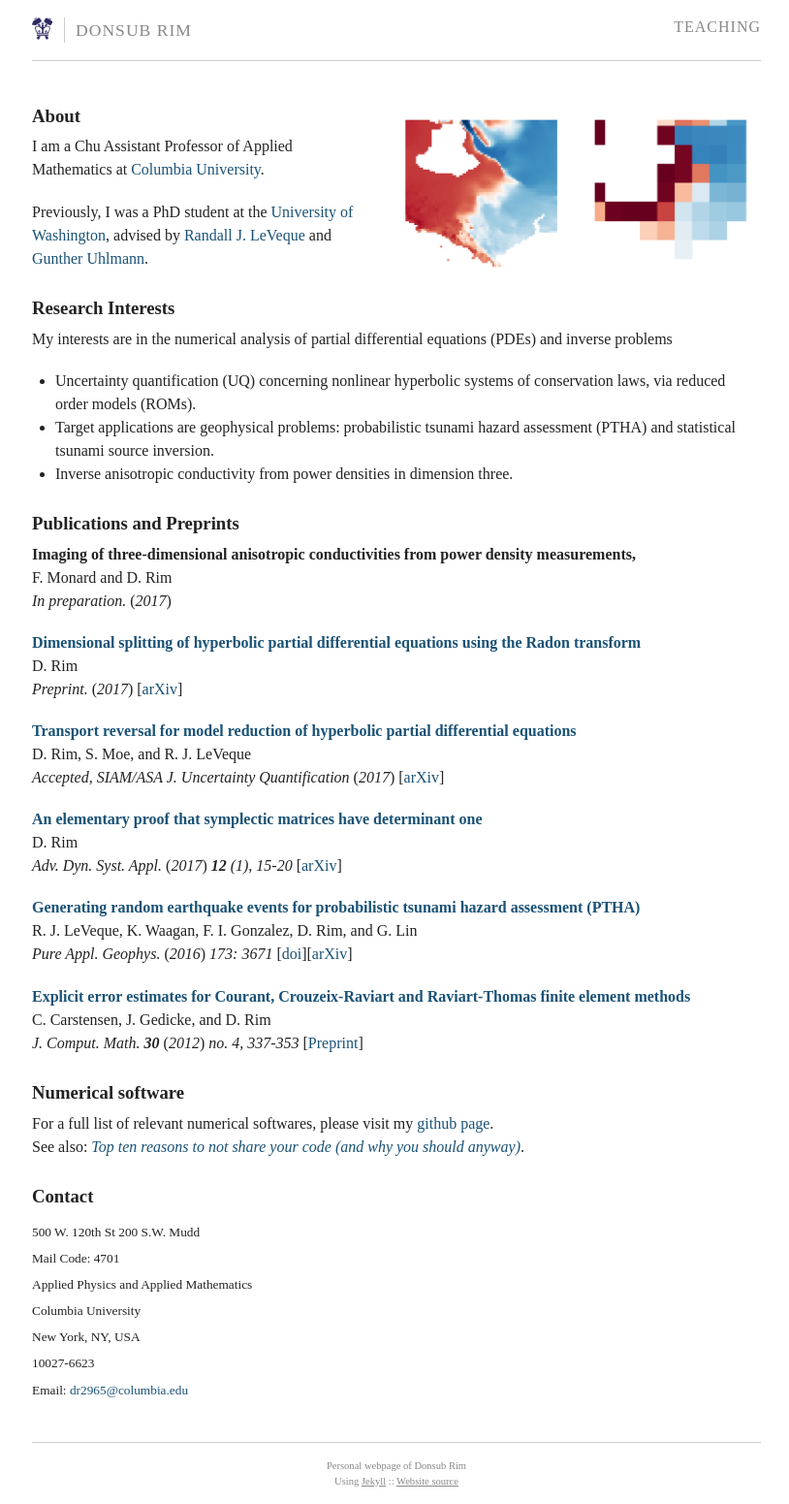
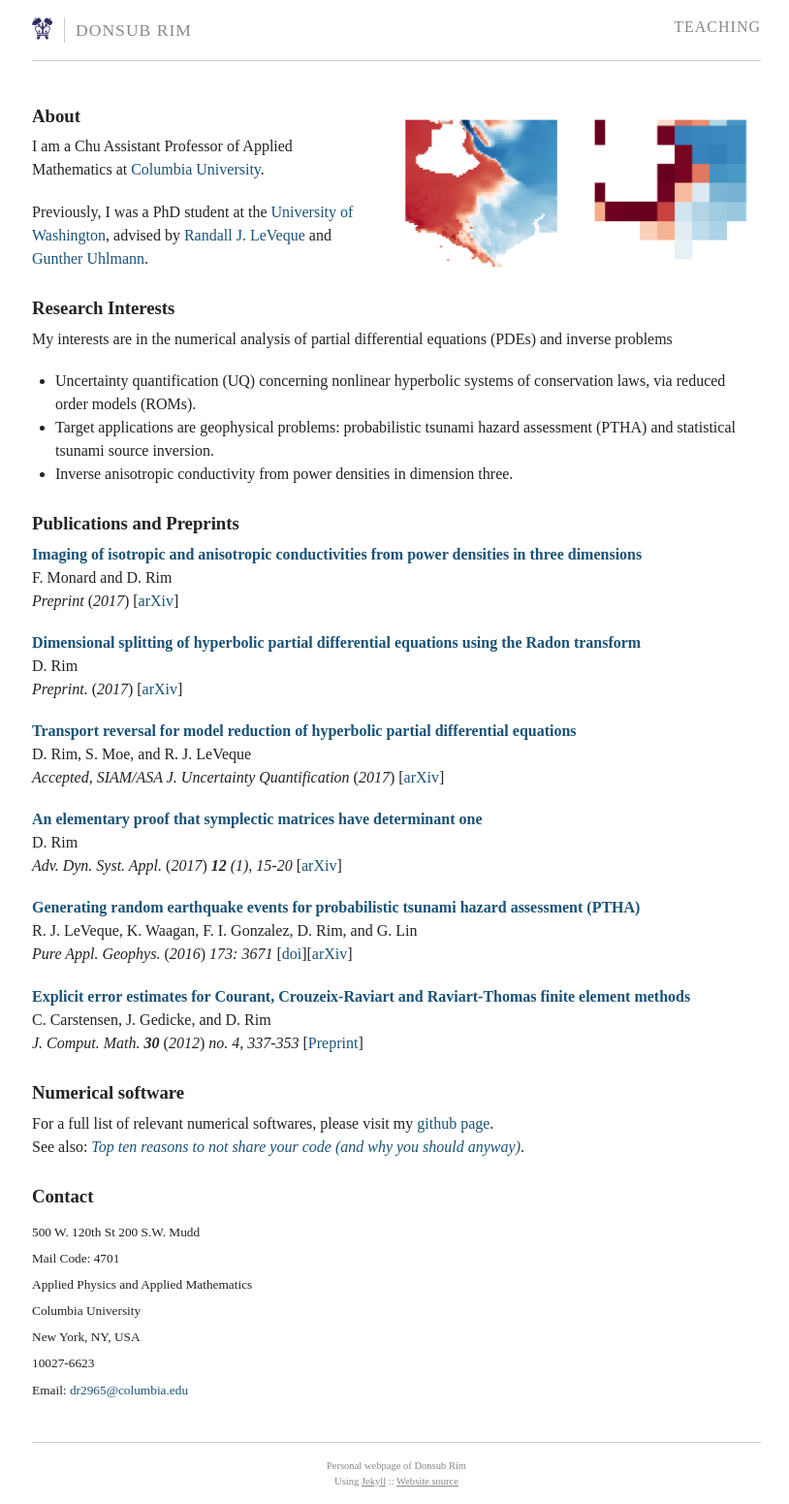
Before and after one commit to dsrim/dsrim.github.io, a Jekyll site: the page built from index.md, in a window 1280 px wide. Shown: the whole page at 97% size, without its empty margins (231-1045 px from the left). Built offline with Jekyll 4.4.1, drawn with Linux system fonts in a browser that asks for light colours.

Commit message:
updated website

```diff
--- a/index.md
+++ b/index.md
@@ -3,10 +3,10 @@ layout: page
 title:
 permalink: /
 pubs:
-    - title:    "Imaging of three-dimensional anisotropic conductivities from
-                 power density measurements,"
+    - title:    "Imaging of isotropic and anisotropic conductivities from power                  densities in three dimensions"
       author:   "F. Monard and D. Rim"
-      journal:  "In preparation."
+      journal:  "Preprint"
+      arxiv:    "http://arxiv.org/abs/1711.03137"
       year:     "2017"
 
     - title:    "Dimensional splitting of hyperbolic partial differential
```
Also changed, not shown: 1 other file.
